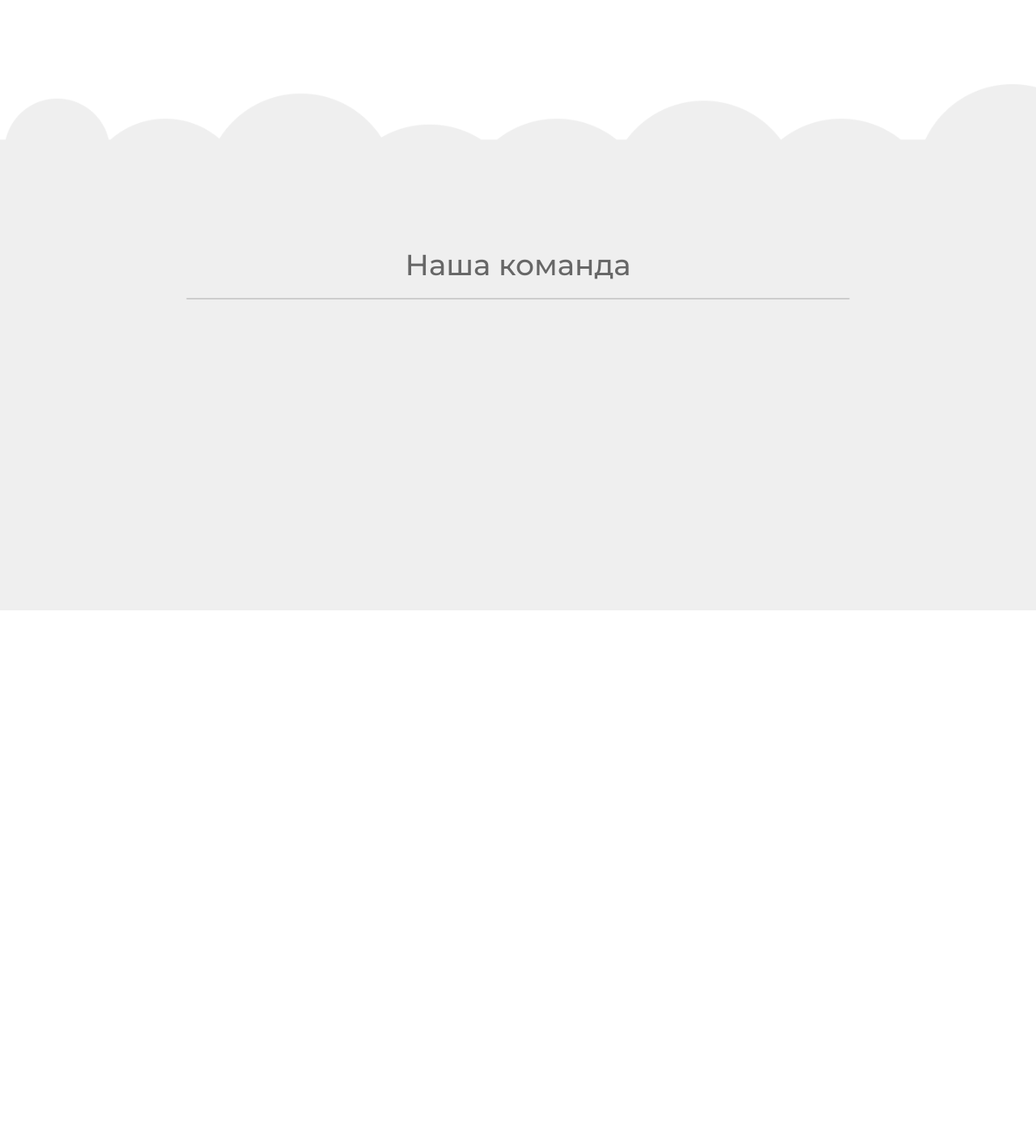
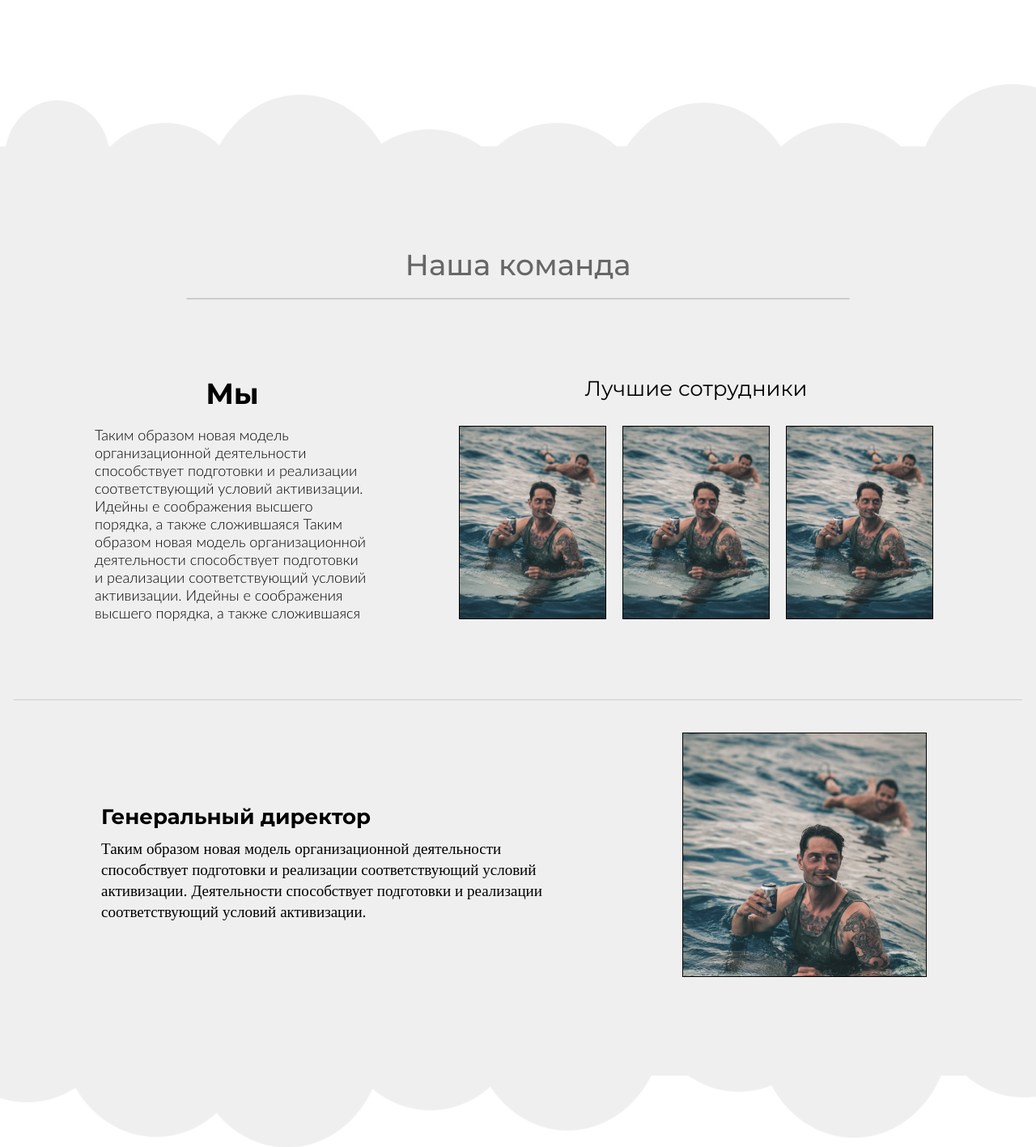
Before and after one commit to tixan6/Web-Caketoria, a PHP site: page / in a window 1280 px wide. Shown: the part 3230-4647 px from the top of the page at 81% size. Before the commit the page ends 3984 px from the top, so only its background shows below. Run offline with PHP 8.4, Linux system fonts and the light colour scheme; data that the repository does not hold is empty.

Commit message:
Added section abount us

```diff
--- a/css/main.css
+++ b/css/main.css
@@ -517,9 +517,9 @@ hr
 {
     background-image: url('../img/BgAbout.png');
     width: 100%;
-    height: 650px;
+    height: 100%;
     background-size: cover;
-    background-repeat: no-repeat;
+    background-repeat: round;
 }
 
 #AboutUs
@@ -541,3 +541,102 @@ hr
 {
     padding-bottom: 100px;
 }
+.WeAbout
+{
+    display: flex;
+    justify-content: space-evenly;
+    padding-top: 50px;
+    height: 400px;
+}
+.itemsLeft p
+{
+    width: 340px;
+    height: 375px;
+    font-family: 'Lato';
+    font-style: normal;
+    font-weight: 300;
+    font-size: 18px;
+    text-align: initial;
+}
+.itemsLeft h1
+{
+    font-family: 'Montserrat';
+    font-style: normal;
+    font-weight:bold;
+    font-size: 36px;
+    margin: 0;
+}
+.itemsLeft
+{
+    text-align: center;
+}
+.itemsRight h1
+{
+    font-family: 'Montserrat';
+    font-style: normal;
+    font-weight:400;
+    font-size: 26px;
+    margin: 0;
+}
+.itemBest
+{
+    width: 180px;
+    height: 237px;
+    background-image: url('../img/TheBestEmployees/One.jpg');
+    background-size: cover;
+    background-repeat: no-repeat;
+    border: 0.5px solid #000;
+    margin: 10px;
+}
+.The_best_employees
+{
+    display: flex;
+    justify-content: space-evenly;
+    padding-top: 20px;
+}
+.itemsRight
+{
+    text-align: center;
+    margin-bottom: 50px;
+}
+.Line
+{
+    width: 100%;
+    height: 0.5px;
+    background: #CDCDCD;
+}
+.itmLft h1
+{
+    font-family: 'Montserrat';
+    font-style: normal;
+    font-weight: bold;
+    font-size: 26px;
+    margin-bottom: 10px;
+}
+.itmLft p
+{
+    font-family: 'Open Sans';
+    font-style: normal;
+    font-weight: 300;
+    margin: 0;
+    width: 600px;
+    flex-wrap: wrap;
+    font-size: 19px;
+}
+.MainPHm
+{
+    width: 300px;
+    height: 300px;
+    background-image: url('../img/TheBestEmployees/One.jpg');
+    background-size: cover;
+    background-repeat: no-repeat;
+    border: 0.5px solid #000;
+    margin: 10px;
+}
+.MainHm
+{
+    display: flex;
+    justify-content: space-evenly;
+    align-items: center;
+    padding: 30px 0 200px 0;
+}
--- a/index.php
+++ b/index.php
@@ -324,17 +324,52 @@
     </section>
 
     <section>
-        <div class="containers">
-
             <div class="CircleBg">
                 <div class="BloclForCentralize" id="AboutUs">
                     <p>Наша команда</p>
                     <hr>
                 </div>
+                <div class="container">
+                    <div class="WeAbout">
+                        <div class="itemsLeft">
+                            <h1>Мы</h1>
+                            <p>Таким образом новая модель организационной
+                                деятельности способствует подготовки и реализации соответствующий
+                                условий активизации. Идейны
+                                е соображения высшего порядка, а также сложившаяся Таким образом новая модель организационной
+                                деятельности способствует подготовки и реализации соответствующий
+                                условий активизации. Идейны
+                                е соображения высшего порядка, а также сложившаяся
+                            </p>
+                        </div>
+                        <div class="itemsRight">
+                            <h1>Лучшие сотрудники</h1>
+                            <div class="The_best_employees">
+                                <div class="itemBest"></div>
+                                <div class="itemBest"></div>
+                                <div class="itemBest"></div>
+                            </div>
+                        </div>
 
+                    </div>
+                    <div class="Line"></div>
+                        <div class="MainHm">
+                            <div class="itmLft">
+                                <h1>Генеральный директор</h1>
+                                <p>Таким образом новая модель организационной
+                                    деятельности способствует подготовки и реализации соответствующий
+                                    условий активизации. Деятельности способствует подготовки и реализации соответствующий
+                                    условий активизации.
+                                </p>
+                            </div>
+                        <div class="itmRth">
+                            <div class="MainPHm"></div>
+                        </div>
+                    </div>
 
+                </div>
             </div>
-        </div>
+
     </section>
 
     <section>
```
Also changed, not shown: img/TheBestEmployees/One.jpg (added).
